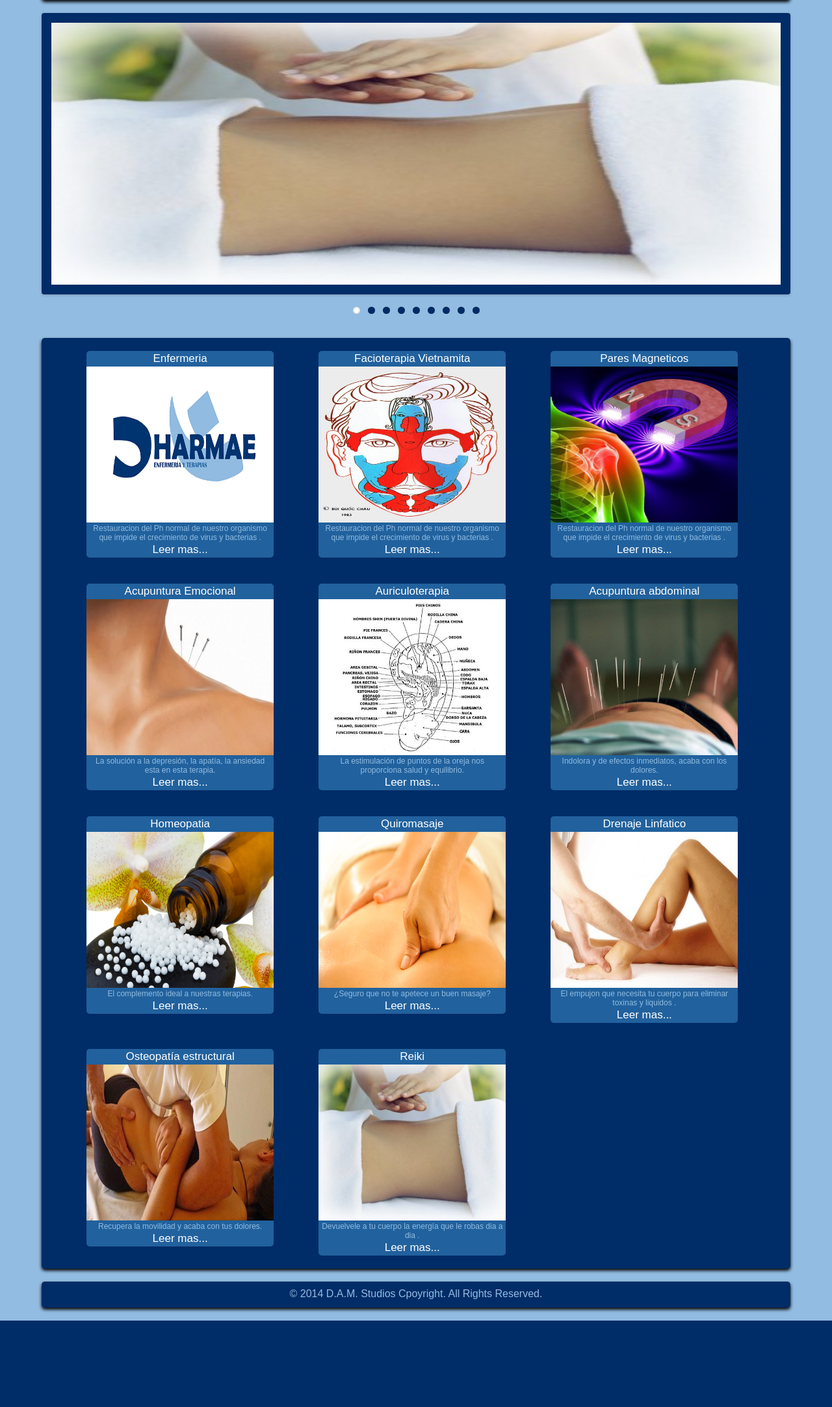
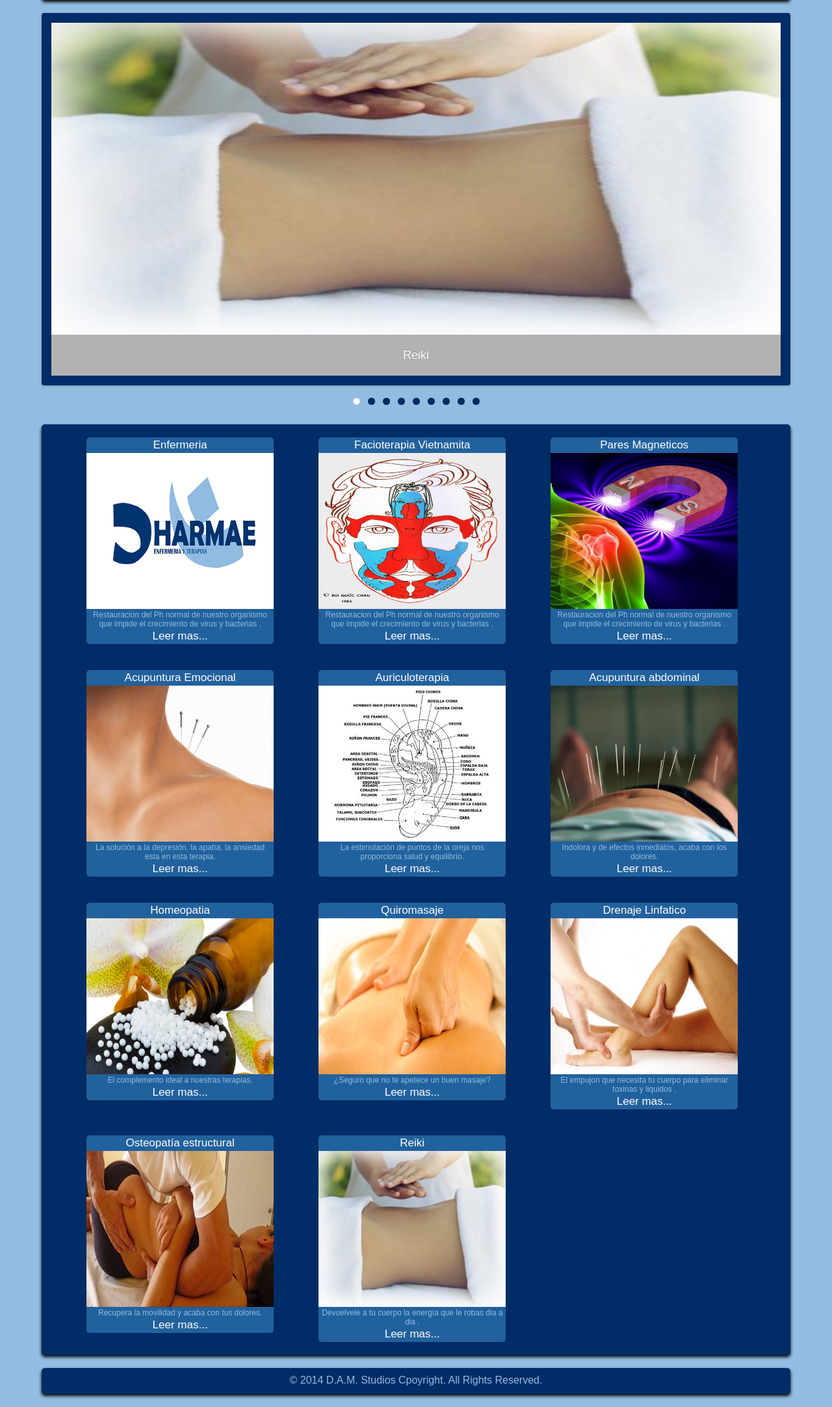
Before and after one commit to elenamp/Dharmae, a PHP site: page / in a window 1280 px wide. Shown: the part 195-2360 px from the top of the page at 65% size. Before the commit the page ends 2227 px from the top, so only its background shows below. Run offline with PHP 8.4, Linux system fonts and the light colour scheme.

Commit message:
Añadido dichoso slider AL FIN

```diff
--- a/DharmaPag/public_html/css/EstilosIndex.css
+++ b/DharmaPag/public_html/css/EstilosIndex.css
@@ -130,16 +130,12 @@
     position: static;
 }
 /*-----SLIDER------*/
-#sliderContenedor{
-  width: 100%;
-    float:left;
-    text-align: center;
-    height: 60%;
-    margin-top: 20px;
-}
 #slider{
-	width:100%;
-	height:84%;
+    width: 100%;
+      float:left;
+      text-align: center;
+      height: auto;
+      margin-top: 20px;
 }
 /*-------Cuerpo------*/
 #cuerpo{
@@ -147,8 +143,6 @@
       height: auto;
     float:left;
     text-align: center;
-
-    margin-top: 20px;
     background:#002C67;
     border-radius: 5px;/*esta propiedad bordea la esquinas*/
         -moz-border-radius: 5px;
--- a/DharmaPag/public_html/css/flexslider.css
+++ b/DharmaPag/public_html/css/flexslider.css
@@ -38,7 +38,7 @@
 *********************************/
 .flexslider {margin: 0; padding: 0;}
 .flexslider .slides > li {display: none; -webkit-backface-visibility: hidden;} /* Hide the slides before the JS is loaded. Avoids image jumping */
-.flexslider .slides img {width: 100%; display: block; height:100%;}
+.flexslider .slides img {width: 100%; display: block; height:60%;}
 .flex-pauseplay span {text-transform: capitalize;}
 
 /* Clearfix for the .slides element */
@@ -58,6 +58,13 @@
 .loading .flex-viewport { max-height: 300px; }
 .flexslider .slides { zoom: 1; }
 .carousel li { margin-right: 5px; }
+
+/* Caption style */
+/* IE rgba() hack */
+.flex-caption {background:none; -ms-filter:progid:DXImageTransform.Microsoft.gradient(startColorstr=#4C000000,endColorstr=#4C000000);
+filter:progid:DXImageTransform.Microsoft.gradient(startColorstr=#4C000000,endColorstr=#4C000000); zoom: 1;}
+.flex-caption {width: 96%; padding: 2%; margin: 0; position: relative; left: 0; bottom: 0; background: rgba(0,0,0,.3); color: #fff; text-shadow: 0 -1px 0 rgba(0,0,0,.3); font-size: 18px; line-height: 18px;}
+
 
 /* Direction Nav */
 .flex-direction-nav {*height: 0;}
--- a/DharmaPag/public_html/index.html
+++ b/DharmaPag/public_html/index.html
@@ -55,40 +55,49 @@
                 </div>
             </div>
         </header>
-        <div id="sliderContenedor">
-			<div id="slider">
+        <div id="slider">
+
 		        <div class="flexslider">
 		          <ul class="slides">
 		            <li>
 		  	    	    <img src="img/pares magneticos.jpg" alt="Pares Magneticos"/>
+						<p class="flex-caption">Pares magnéticos</p>
 		  	    	</li>
 		  	    	<li>
 		  	    	    <img src="img/acupuntura emocional.jpg" alt="Acupuntura Emocional"/>
+						<p class="flex-caption">Acupuntura emocional</p>
 		  	    	</li>
 		  	    	<li>
 		  	    	    <img src="img/auriculoterapia.jpg" alt="Auriculoterapia"/>
+						<p class="flex-caption">Auriculoterapia</p>
 		  	    	</li>
 		  	    	<li>
 		  	    	    <img src="img/acupuntura abdominal.jpg" alt="Acupuntura Abdominal"/>
+						<p class="flex-caption">Acupuntura abdominal</p>
 		  	    	</li>
 		  	    	<li>
 		  	    	    <img src="img/Homeopatia[1].jpg" alt="Homeopatia"/>
+						<p class="flex-caption">Homeopatía</p>
 		  	    	</li>
 		  	    	<li>
 		  	    	    <img src="img/quiromasaje.jpg" alt="Quiromasaje"/>
+						<p class="flex-caption">Quiromasaje</p>
 		  	    	</li>
 		  	    	<li>
 		  	    	    <img src="img/13-drenaje-linfatico[1].jpg" alt="Drenaje Linfatico" />
+						<p class="flex-caption">Drenaje linfático</p>
 		  	    	</li>
 		  	    	<li>
 		  	    	    <img src="img/osteopatia.jpg" alt="Osteopatia"/>
+						<p class="flex-caption">Osteopatía</p>
 		  	    	</li>
 		  	    	<li>
 		  	    	    <img src="img/reiki.jpg" alt="Reiki"/>
+						<p class="flex-caption">Reiki</p>
 		  	    	</li>
 		          </ul>
 		        </div>
-			</div>
+
         </div>
         <div id="cuerpo">
             <div id="Contenido1">
```
